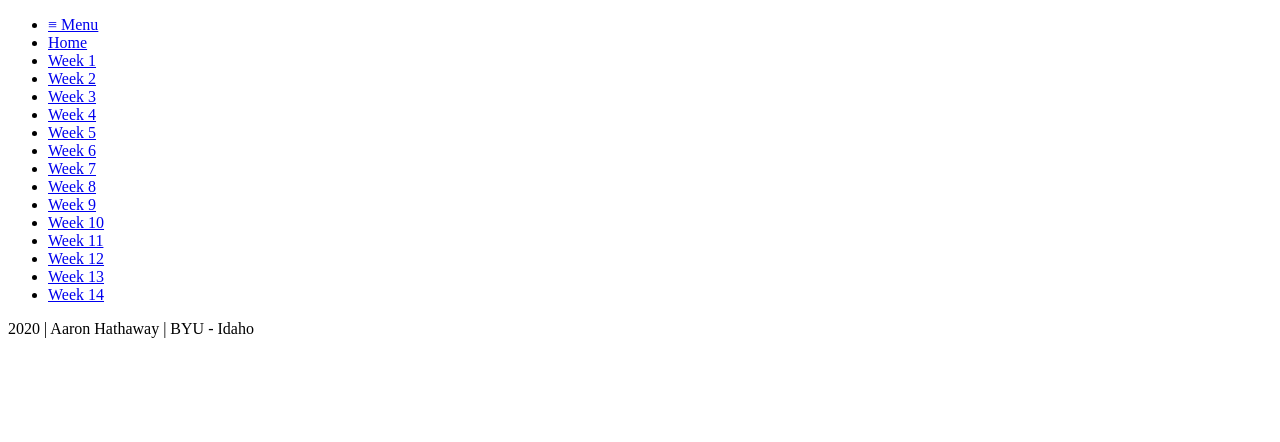
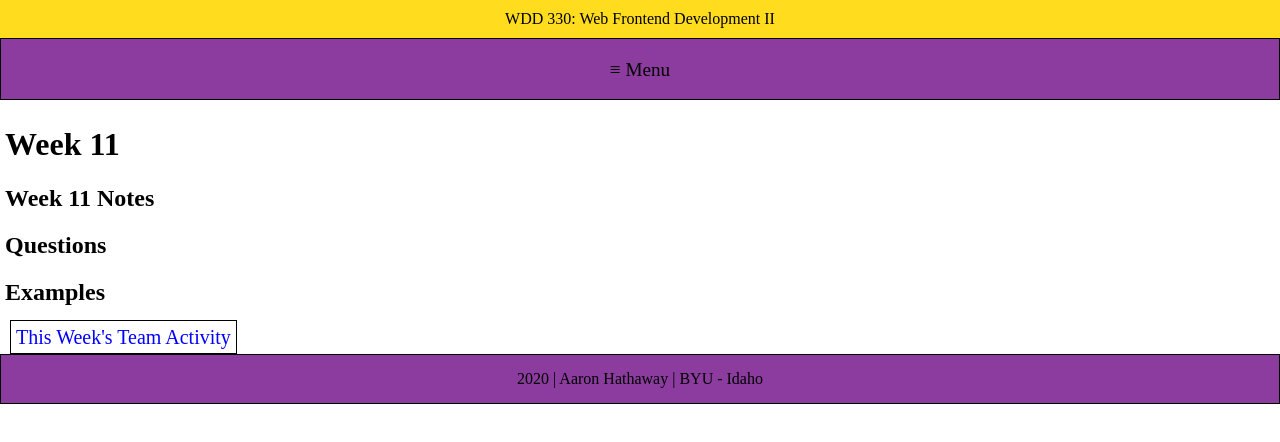
Before and after one commit to aaronhathaway1/WDD330, a plain HTML site: page week11/index.html in a window 1280 px wide. Drawn offline with Linux system fonts and the light colour scheme.

Commit message:
Styling for week 11

```diff
--- a/week11/index.html
+++ b/week11/index.html
@@ -3,15 +3,15 @@
 <head>
     <meta charset="UTF-8">
     <meta name="viewport" content="width=device-width, initial-scale=1.0">
-    <link rel="stylesheet" href="styles/week1.css"/>
+    <link rel="stylesheet" href="styles/week11.css"/>
     <title>Week 11</title>
 </head>
 <body>
-    <header></header>
+    <header><a href="../index.html">WDD 330: Web Frontend Development II</a></header>
     <nav>
-        <ul id="navigation" class="show" >
+        <ul id="navigation" class="hide" >
             <li id="menu"><a href="#">&equiv; Menu</a></li>
-            <li><a href="/index.html">Home</a></li>
+            <li><a href="../index.html">Home</a></li>
             <li><a href="/week01/">Week 1</a></li>
             <li><a href="/week02/">Week 2</a></li>
             <li><a href="/week03/">Week 3</a></li>
@@ -28,11 +28,33 @@
             <li><a href="/week14/">Week 14</a></li>
         </ul>
     </nav>
-    <main></main>
+    <main>
+        <h1>Week 11</h1>
+        <section id="Notes">
+            <h2>Week 11 Notes</h2>
+
+        </section>
+
+        <section id="Questions">
+            <h2>Questions</h2>
+
+        </section>
+
+        <section id="Examples">
+            <h2>Examples</h2>
+
+        </section>
+
+        <section id="teamActivity">
+            <a id="teamActivityLink" href="/week11/client/week11.html">This Week's Team Activity</a>
+        </section>
+
+    </main>
     <footer>
         2020 | Aaron Hathaway | BYU - Idaho
     </footer>
 
-    <script src=""></script>
+    <script src="scripts/week11.js"></script>
+    <script src="scripts/menuToggle.js"></script>
 </body>
 </html>
--- /dev/null
+++ b/week11/scripts/menuToggle.js
@@ -0,0 +1,16 @@
+/* function declaration */
+// function toggleMenu(){
+
+// }
+
+/* function expression */
+//const toggleMenu = function() {
+
+//}
+/*arrow syntax*/
+const toggleMenu = () => {
+    document.querySelector('#navigation').classList.toggle('show');
+
+}
+
+document.querySelector('#menu').addEventListener('click', toggleMenu);
--- /dev/null
+++ b/week11/styles/week11.css
@@ -0,0 +1,160 @@
+/* element selectors */
+
+a:visited {
+    color: black;
+}
+
+a{
+    color:black;
+    text-decoration: none;
+}
+
+header {
+    text-align: center;
+    padding: 10px;
+    background-color: rgb(255, 221, 30);
+    grid-row: -5 / -4;
+}
+
+html {
+    width: 100%;
+}
+
+body {
+    width: 100%;
+    margin: 0;
+    padding: 0;
+    display: grid;
+    grid-template-rows: auto;
+}
+
+footer {
+    text-align: center;
+    background-color: rgb(139, 60, 158);
+    border: 1px solid black;
+
+    padding: 15px;
+
+    grid-row: -2 / -1;
+}
+
+main {
+    margin: 5px;
+    grid-row: -3 / -2;
+}
+
+nav {
+    max-width: 100%;
+    align-self: center;
+    padding: 0;
+    margin: 0;
+    grid-row: -4 / -3;
+}
+
+nav ul {
+    list-style: none;
+}
+
+nav ul li:first-child {
+    display: block;
+}
+
+nav ul li {
+    display: none;
+    text-align: center;
+
+}
+
+nav ul li a {
+    border: 1px solid black;
+    display: block;
+    background-color: rgb(139, 60, 158);
+    text-decoration: none;
+    height: 40px;
+    padding-top: 20px;
+    font-size: 1.2rem;
+}
+
+textarea {
+    width: 375px;
+    height: 250px;
+    background-color: lightyellow;
+}
+
+ul {
+    padding: 0;
+    margin: 0;
+}
+
+/* class selectors */
+
+.button{
+    margin: 15px;
+}
+
+/* RESPONSIVE NAVIGATION */
+
+.ham {
+    padding: 13px;
+    margin: 0;
+}
+
+.navigation {
+    list-style: none;
+    padding: 0;
+}
+
+.navigation li:first-child {
+    display: block;
+}
+
+.navigation li {
+    display: none;
+}
+
+.navigation a {
+    display: block;
+    /* color: #000; */
+    text-align: center;
+    text-decoration: none;
+}
+
+.navigation a:hover {
+    color: #000;
+    background-color: rgb(139, 60, 158);
+    font-weight: 700;
+}
+
+.responsive li {
+    display: block;
+}
+
+.show li {
+    display: block;
+}
+
+/* ID Selectors */
+
+#buttons{
+    /* padding: 100px; */
+    justify-content: center;
+    display: flex;
+}
+
+#buttons button{
+    padding: 0.15rem;
+    margin: 1rem;
+    background-color: lightblue;
+}
+
+#name_input{
+    background-color: lightyellow;
+}
+
+#teamActivityLink{
+    color: blue;
+    padding: 5px;
+    margin: 5px;
+    font-size: 1.25rem;
+    border: 1px black solid;
+}
```
Also changed, not shown: week11/scripts/week1.js (deleted), week11/scripts/week11.js (added), week11/styles/week1.css (deleted).
